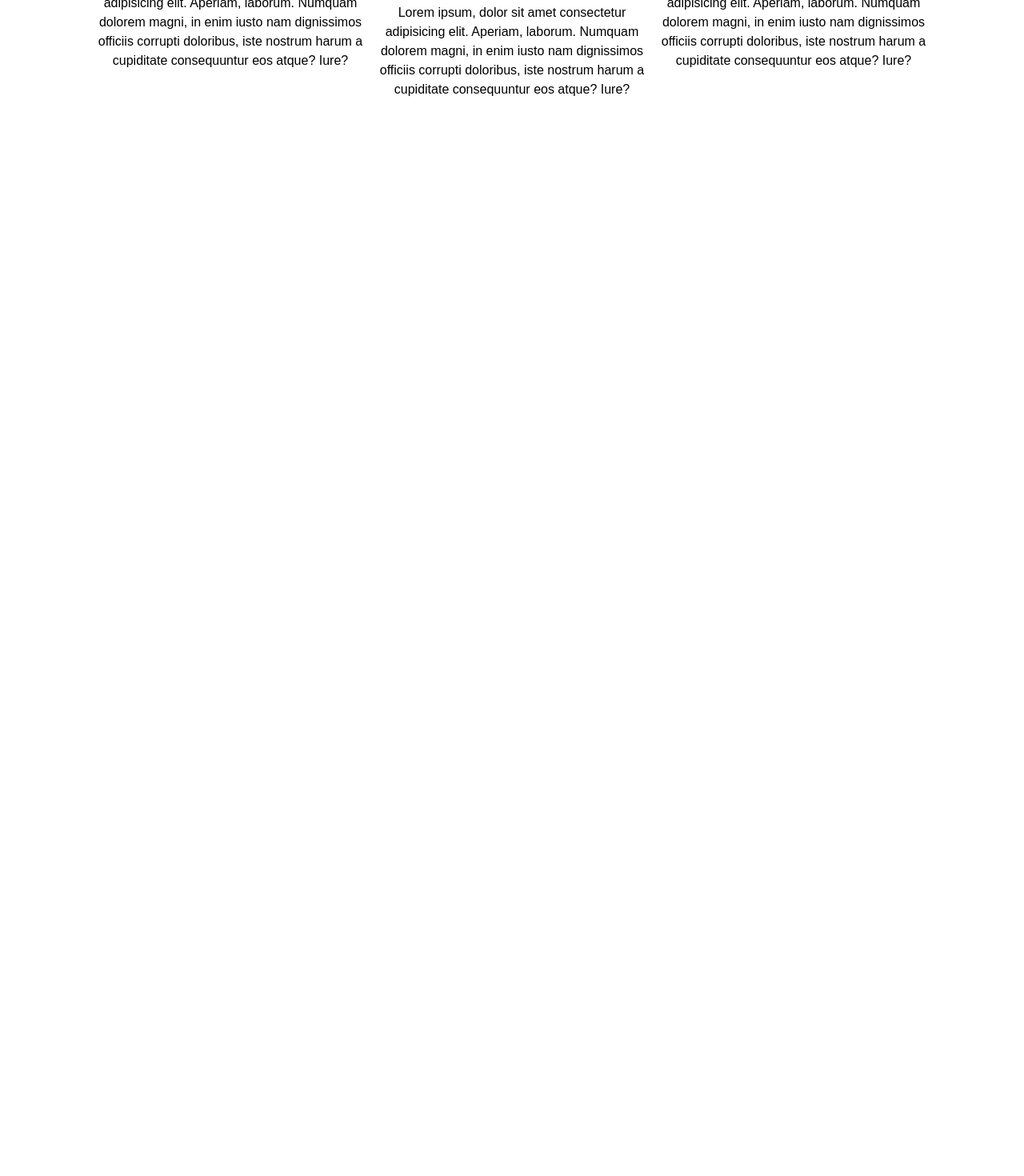
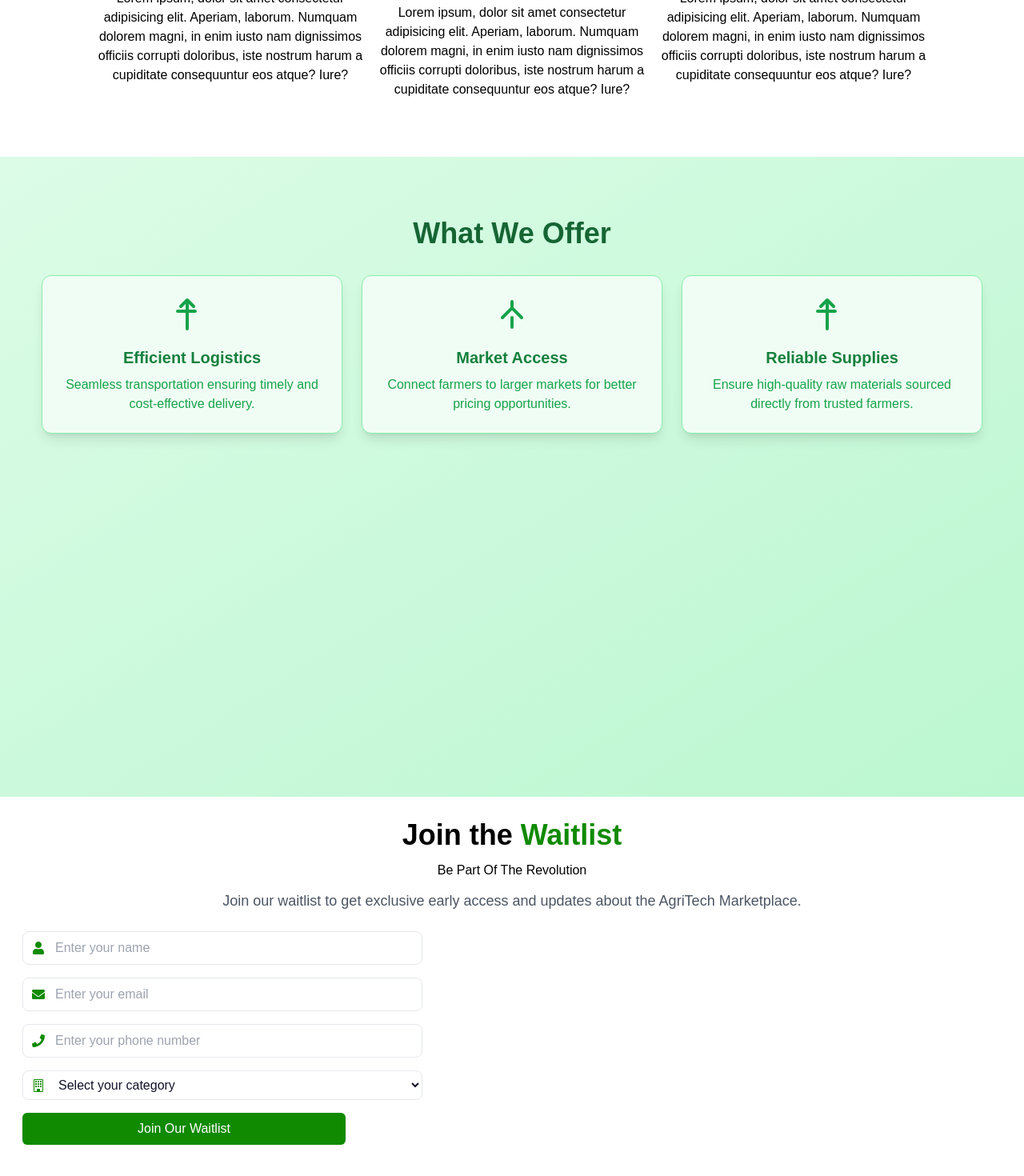
Before and after one commit to Youssoufai/agromart, a Next.js app: page / in a window 1280 px wide. Shown: the part 2120-3590 px from the top of the page at 80% size. Before the commit the page ends 2504 px from the top, so only its background shows below. Built offline with nearby package versions, Linux system fonts and the light colour scheme; a web font is replaced by a local one.

Commit message:
Waitlist Section

```diff
--- a/app/components/features.tsx
+++ b/app/components/features.tsx
@@ -1,24 +1,25 @@
 import { BiWorld } from "react-icons/bi";
 import { CiDeliveryTruck } from "react-icons/ci";
+import { FaHandshake, FaWarehouse } from "react-icons/fa";
 import { GiFoodChain, GiFoodTruck } from "react-icons/gi";
 
 const Features = () => {
     return (
         <>
-            <section className="px-20 py-8 h-screen">
+            <section className="px-20 py-8 h-full">
                 <div className="space-y-4 px-36 text-center">
                     <h1 className="font-bold text-3xl">Why Trade <span className="text-color3">With</span>  Us.</h1>
                     <p>Discover how our platform benefits farmers, businesses, and consumers by creating a more efficient and sustainable agricultural ecosystem</p>
                 </div>
-                <section className="m-10 flex gap-4  mt-20">
+                <section className="m-10 flex items-center gap-4  mt-20">
                     <div className="text-center flex flex-col items-center space-y-5">
                         <CiDeliveryTruck className="text-8xl text-color3" />
                         <h1 className="text-3xl font-bold">Efficient Logistics</h1>
                         <p>Lorem ipsum, dolor sit amet consectetur adipisicing elit. Aperiam, laborum. Numquam dolorem magni, in enim iusto nam dignissimos officiis corrupti doloribus, iste nostrum harum a cupiditate consequuntur eos atque? Iure?</p>
                     </div>
                     <div className="text-center flex flex-col items-center space-y-5">
-                        <img src="peasant.png" className="text-8xl text-color3 w-[96px] h-[96px]" />
-                        <h1 className="text-3xl font-bold">Market Access to Farmers</h1>
+                        <img src="basket.jpeg" className="text-8xl text-color3 w-[96px] h-[96px]" />
+                        <h1 className="text-3xl font-bold">Affordable Healthier Food</h1>
                         <p>Lorem ipsum, dolor sit amet consectetur adipisicing elit. Aperiam, laborum. Numquam dolorem magni, in enim iusto nam dignissimos officiis corrupti doloribus, iste nostrum harum a cupiditate consequuntur eos atque? Iure?</p>
                     </div>
                     <div className="text-center flex flex-col items-center space-y-5">
--- /dev/null
+++ b/app/components/offer.tsx
@@ -0,0 +1,53 @@
+import { FaHandshake, FaWarehouse } from "react-icons/fa";
+
+const Offer = () => {
+    return (
+        <>
+            <section className="h-screen p-7 bg-gradient-to-br from-green-100 to-green-200">
+                <section className=" py-12 px-6">
+                    <h2 className="text-4xl font-bold text-green-800 text-center mb-8">What We Offer</h2>
+                    <div className="grid grid-cols-1 md:grid-cols-2 lg:grid-cols-3 gap-6">
+
+                        <div className="bg-green-50 border border-green-300 rounded-xl shadow-lg p-6 text-center">
+                            <div className="text-green-600 mb-4">
+
+                                <svg className="w-12 h-12 mx-auto" xmlns="http://www.w3.org/2000/svg" fill="none" viewBox="0 0 24 24" stroke="currentColor">
+                                    <path strokeLinecap="round" strokeLinejoin="round" strokeWidth="2" d="M3 10h11M9 21V3m0 0l-4 4m4-4l4 4" />
+                                </svg>
+                            </div>
+                            <h3 className="text-xl font-semibold text-green-700">Efficient Logistics</h3>
+                            <p className="text-green-600 mt-2">Seamless transportation ensuring timely and cost-effective delivery.</p>
+                        </div>
+
+
+                        <div className="bg-green-50 border border-green-300 rounded-xl shadow-lg p-6 text-center">
+                            <div className="text-green-600 mb-4">
+
+                                <svg className="w-12 h-12 mx-auto" xmlns="http://www.w3.org/2000/svg" fill="none" viewBox="0 0 24 24" stroke="currentColor">
+                                    <path strokeLinecap="round" strokeLinejoin="round" strokeWidth="2" d="M12 20v-6m0-6v-4m0 4l-6 6m6-6l6 6" />
+                                </svg>
+                            </div>
+                            <h3 className="text-xl font-semibold text-green-700">Market Access</h3>
+                            <p className="text-green-600 mt-2">Connect farmers to larger markets for better pricing opportunities.</p>
+                        </div>
+
+
+                        <div className="bg-green-50 border border-green-300 rounded-xl shadow-lg p-6 text-center">
+                            <div className="text-green-600 mb-4">
+
+                                <svg className="w-12 h-12 mx-auto" xmlns="http://www.w3.org/2000/svg" fill="none" viewBox="0 0 24 24" stroke="currentColor">
+                                    <path strokeLinecap="round" strokeLinejoin="round" strokeWidth="2" d="M3 10h11M9 21V3m0 0l-4 4m4-4l4 4" />
+                                </svg>
+                            </div>
+                            <h3 className="text-xl font-semibold text-green-700">Reliable Supplies</h3>
+                            <p className="text-green-600 mt-2">Ensure high-quality raw materials sourced directly from trusted farmers.</p>
+                        </div>
+                    </div>
+                </section>
+
+
+            </section>
+        </>
+    )
+}
+export default Offer;
--- /dev/null
+++ b/app/components/value.tsx
@@ -0,0 +1,96 @@
+import { BsBuilding } from "react-icons/bs";
+import { FaEnvelope, FaPhone, FaUser } from "react-icons/fa";
+
+const Value = () => {
+    return (
+        <>
+            <section className="h-screen p-7">
+                {/*    <div className="space-y-4 px-9">
+                    <h1 className="text-4xl font-bold">Coming <span className="text-color3">Soon...</span> </h1>
+                    <p>Join our waitlist to get exclusive early access and become part of the agricultural revolution. Be the first to know when we launch!</p>
+                </div>
+                <section>
+                    <h1 className="text-4xl font-bold text-center">Get Early Access</h1>
+                </section> */}
+
+                {/*   <section className="waitlist-section text-center">
+                    <h1 className="text-4xl font-bold mb-4">Be Part of the Revolution</h1>
+                    <p className="text-lg text-gray-600">
+                        Join our waitlist to get exclusive early access and updates about the AgriTech Marketplace.
+                    </p>
+                    <form className="flex flex-col md:flex-row items-center justify-center gap-4 mt-6">
+                        <input
+                            type="email"
+                            className="w-full md:w-auto px-4 py-2 border rounded-lg text-color focus:outline-none focus:ring-2 focus:ring-color3"
+                            placeholder="Enter your email"
+                            required
+                        />
+                        <button
+                            type="submit"
+                            className="px-6 py-2 bg-color3 text-white font-semibold rounded-lg shadow-md hover:bg-color3-dark focus:outline-none focus:ring-2 focus:ring-color3"
+                        >
+                            Join Waitlist
+                        </button>
+                    </form>
+                    <ul className="mt-4 text-gray-600 text-center space-y-2">
+                        <li>✅ Early access to the platform</li>
+                        <li>✅ Exclusive updates and features</li>
+                        <li>✅ Be part of the future of agriculture</li>
+                    </ul>
+                </section> */}
+                <div className="text-center space-y-3">
+                    <h1 className="text-4xl font-bold text-center">Join the <span className="text-color3">Waitlist</span></h1>
+                    <h2>Be Part Of The Revolution</h2>
+                    <p className="text-lg text-gray-600">
+                        Join our waitlist to get exclusive early access and updates about the AgriTech Marketplace.
+                    </p>
+                </div>
+                <div className="flex flex-col space-y-4 mt-6">
+                    <section className="relative">
+                        <FaUser className="absolute left-3 top-1/2 transform -translate-y-1/2 text-color3" />
+                        <input
+                            type="text"
+                            placeholder="Enter your name"
+                            className="w-[500px] pl-10 pr-4 py-2 border rounded-lg text-color focus:outline-color3 focus:ring-2 focus:ring-color3"
+                        />
+                    </section>
+
+                    <section className="relative">
+                        <FaEnvelope className="absolute left-3 top-1/2 transform -translate-y-1/2 text-color3" />
+                        <input
+                            type="email"
+                            placeholder="Enter your email"
+                            className="w-[500px] pl-10 pr-4 py-2 border rounded-lg text-color focus:outline-color3 focus:ring-2 focus:ring-color3"
+                        />
+                    </section>
+
+                    <section className="relative">
+                        <FaPhone className="absolute left-3 top-1/2 transform -translate-y-1/2 text-color3" />
+                        <input
+                            type="tel"
+                            placeholder="Enter your phone number"
+                            className="w-[500px] pl-10 pr-4 py-2 border rounded-lg text-color focus:outline-color3 focus:ring-2 focus:ring-color3"
+                        />
+                    </section>
+
+                    <section className="relative">
+                        <BsBuilding className="absolute left-3 top-1/2 transform -translate-y-1/2 text-color3" />
+                        <select
+                            defaultValue=""
+                            className="w-[500px] pl-10 pr-4 py-2 border rounded-lg text-color focus:outline-color3 focus:ring-2 focus:ring-color3 bg-white"
+                        >
+                            <option value="" disabled>Select your category</option>
+                            <option value="farmer">Farmer</option>
+                            <option value="consumer">Consumer/Family</option>
+                            <option value="company">Company</option>
+                        </select>
+                    </section>
+                    <div>
+                        <button className="bg-color3 px-36 py-2 rounded-md text-white">Join Our Waitlist</button>
+                    </div>
+                </div>
+            </section>
+        </>
+    )
+}
+export default Value;
--- a/app/page.tsx
+++ b/app/page.tsx
@@ -2,6 +2,8 @@ import Navbar from "@/app/components/navbar";
 import Hero from "./components/hero";
 import About from "./components/about";
 import Features from "./components/features";
+import Value from "./components/value";
+import Offer from "./components/offer";
 
 export default function Home() {
   return (
@@ -11,6 +13,8 @@ export default function Home() {
         <Hero />
         <About />
         <Features />
+        <Offer />
+        <Value />
       </div>
     </>
   );
```
Also changed, not shown: public/basket.jpeg (added), public/warehouse.png (added).
